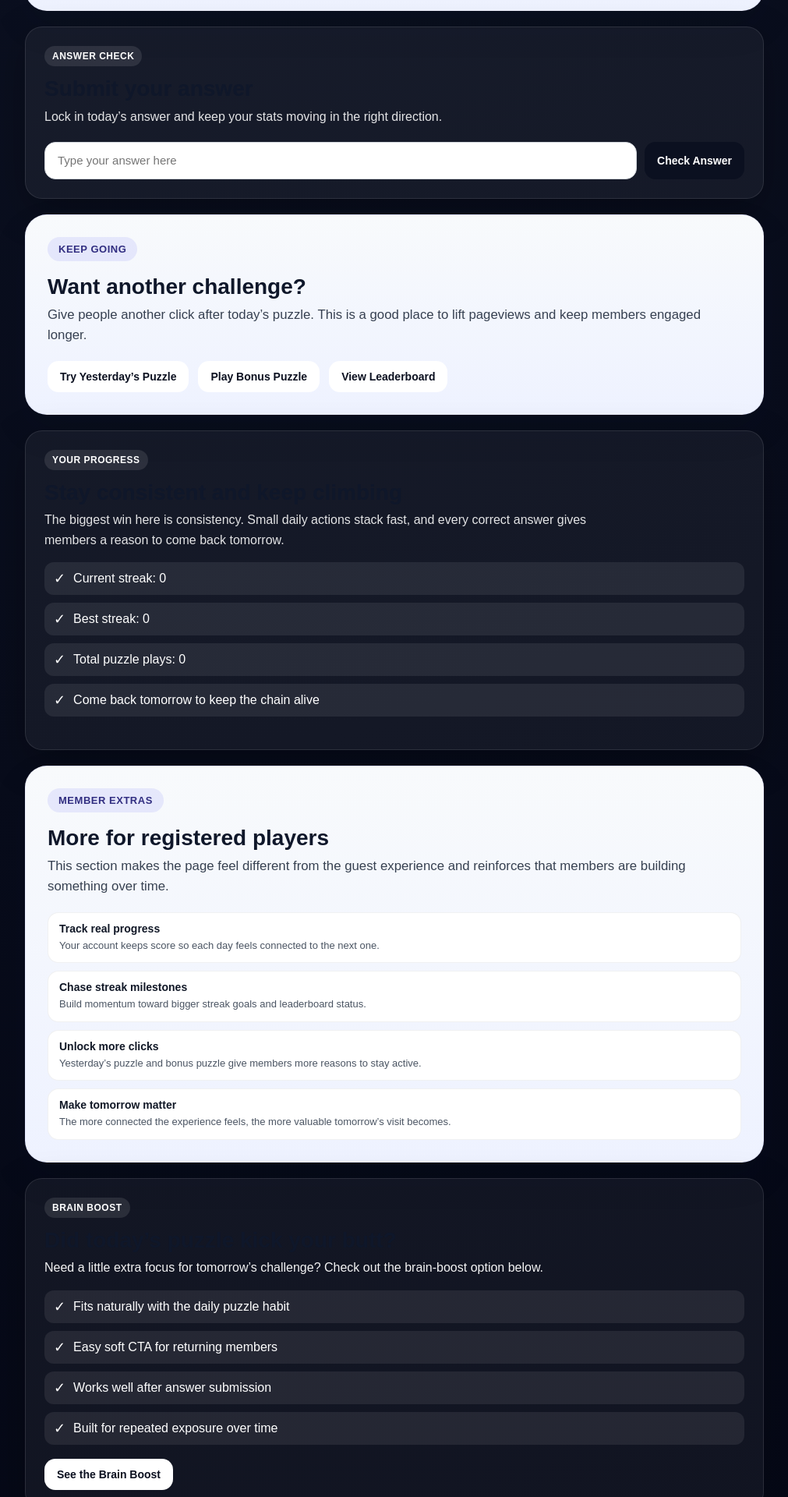
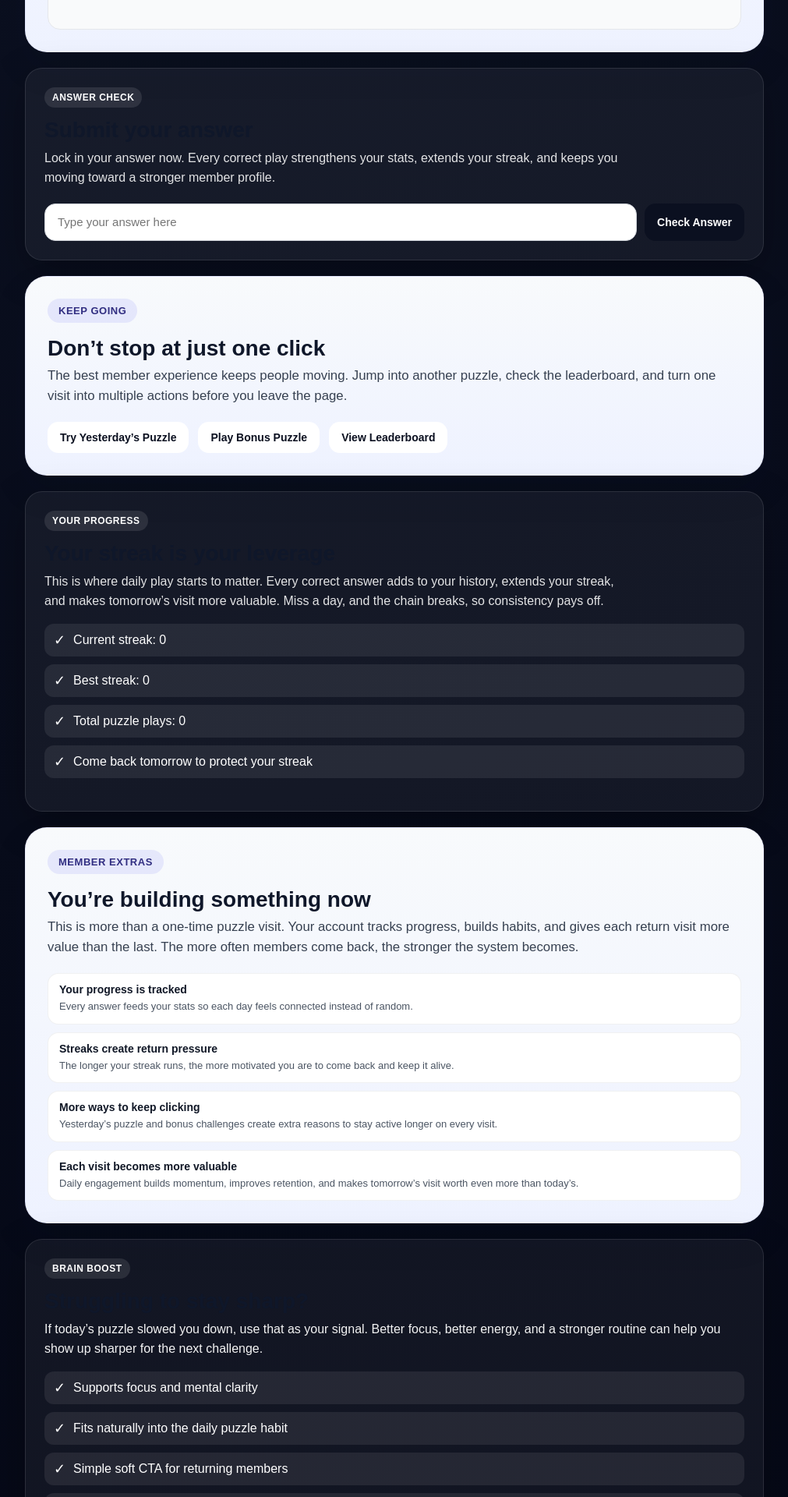
Before and after one commit to ryanc192/secretscanclub.com, a Next.js app: page /scan/member in a window 1280 px wide. Shown: the part 1520-3440 px from the top of the page at 78% size, without its empty margins (134-1145 px from the left). Built offline with nearby package versions, Linux system fonts and the light colour scheme; no server answers.

Commit message:
Update page.tsx

```diff
--- a/app/scan/member/page.tsx
+++ b/app/scan/member/page.tsx
@@ -110,7 +110,8 @@ export default function MemberScanPage() {
 
           <p className="hero-text">
             You’re in. Show up today, solve the puzzle, and keep stacking
-            progress. Every completed day builds momentum.
+            progress. Every completed day builds momentum, strengthens the habit,
+            and gives you another reason to come back tomorrow.
           </p>
 
           <div className="meta-row">
@@ -132,7 +133,8 @@ export default function MemberScanPage() {
           <h2 className="section-title">{drop.title}</h2>
 
           <p className="section-text-light">
-            You know the drill. Solve today’s puzzle and protect your streak.
+            Today’s challenge is live. Solve it, protect your streak, and keep
+            your momentum going before tomorrow’s drop resets the pressure.
           </p>
 
           <div className="puzzle-box">
@@ -159,8 +161,9 @@ export default function MemberScanPage() {
           <h2 className="section-title">Submit your answer</h2>
 
           <p className="section-text-dark">
-            Lock in today’s answer and keep your stats moving in the right
-            direction.
+            Lock in your answer now. Every correct play strengthens your stats,
+            extends your streak, and keeps you moving toward a stronger member
+            profile.
           </p>
 
           <AnswerCheckForm
@@ -174,11 +177,12 @@ export default function MemberScanPage() {
         <section className="card-light" style={{ marginTop: 20 }}>
           <div className="pill-light">Keep Going</div>
 
-          <h2 className="section-title">Want another challenge?</h2>
+          <h2 className="section-title">Don’t stop at just one click</h2>
 
           <p className="section-text-light">
-            Give people another click after today’s puzzle. This is a good place
-            to lift pageviews and keep members engaged longer.
+            The best member experience keeps people moving. Jump into another
+            puzzle, check the leaderboard, and turn one visit into multiple
+            actions before you leave the page.
           </p>
 
           <div
@@ -206,12 +210,12 @@ export default function MemberScanPage() {
         <section className="card" style={{ marginTop: 20 }}>
           <div className="pill">Your Progress</div>
 
-          <h2 className="section-title">Stay consistent and keep climbing</h2>
+          <h2 className="section-title">Your streak is your leverage</h2>
 
           <p className="section-text-dark">
-            The biggest win here is consistency. Small daily actions stack fast,
-            and every correct answer gives members a reason to come back
-            tomorrow.
+            This is where daily play starts to matter. Every correct answer adds
+            to your history, extends your streak, and makes tomorrow’s visit more
+            valuable. Miss a day, and the chain breaks, so consistency pays off.
           </p>
 
           <div className="benefit-list">
@@ -219,7 +223,7 @@ export default function MemberScanPage() {
               `Current streak: ${stats.currentStreak}`,
               `Best streak: ${stats.longestStreak}`,
               `Total puzzle plays: ${stats.attempts}`,
-              "Come back tomorrow to keep the chain alive",
+              "Come back tomorrow to protect your streak",
             ].map((item) => (
               <div key={item} className="benefit-item">
                 <span style={{ fontSize: 18 }}>✓</span>
@@ -232,42 +236,45 @@ export default function MemberScanPage() {
         <section className="card-light" style={{ marginTop: 20 }}>
           <div className="pill-light">Member Extras</div>
 
-          <h2 className="section-title">More for registered players</h2>
+          <h2 className="section-title">You’re building something now</h2>
 
           <p className="section-text-light">
-            This section makes the page feel different from the guest experience
-            and reinforces that members are building something over time.
+            This is more than a one-time puzzle visit. Your account tracks
+            progress, builds habits, and gives each return visit more value than
+            the last. The more often members come back, the stronger the system
+            becomes.
           </p>
 
           <div className="capture-points" style={{ marginTop: 20 }}>
             <div className="capture-point">
-              <div className="capture-point-title">Track real progress</div>
+              <div className="capture-point-title">Your progress is tracked</div>
               <div className="capture-point-text">
-                Your account keeps score so each day feels connected to the next
-                one.
+                Every answer feeds your stats so each day feels connected instead
+                of random.
               </div>
             </div>
 
             <div className="capture-point">
-              <div className="capture-point-title">Chase streak milestones</div>
+              <div className="capture-point-title">Streaks create return pressure</div>
               <div className="capture-point-text">
-                Build momentum toward bigger streak goals and leaderboard status.
+                The longer your streak runs, the more motivated you are to come
+                back and keep it alive.
               </div>
             </div>
 
             <div className="capture-point">
-              <div className="capture-point-title">Unlock more clicks</div>
+              <div className="capture-point-title">More ways to keep clicking</div>
               <div className="capture-point-text">
-                Yesterday’s puzzle and bonus puzzle give members more reasons to
-                stay active.
+                Yesterday’s puzzle and bonus challenges create extra reasons to
+                stay active longer on every visit.
               </div>
             </div>
 
             <div className="capture-point">
-              <div className="capture-point-title">Make tomorrow matter</div>
+              <div className="capture-point-title">Each visit becomes more valuable</div>
               <div className="capture-point-text">
-                The more connected the experience feels, the more valuable
-                tomorrow’s visit becomes.
+                Daily engagement builds momentum, improves retention, and makes
+                tomorrow’s visit worth even more than today’s.
               </div>
             </div>
           </div>
@@ -276,22 +283,23 @@ export default function MemberScanPage() {
         <section className="card" style={{ marginTop: 20 }}>
           <div className="pill">Brain Boost</div>
 
-          <h2 className="section-title">Did today’s puzzle kick your butt?</h2>
+          <h2 className="section-title">Struggling to stay sharp?</h2>
 
           <p
             className="section-text-dark"
             style={{ maxWidth: "none", opacity: 0.95 }}
           >
-            Need a little extra focus for tomorrow’s challenge? Check out the
-            brain-boost option below.
+            If today’s puzzle slowed you down, use that as your signal. Better
+            focus, better energy, and a stronger routine can help you show up
+            sharper for the next challenge.
           </p>
 
           <div className="benefit-list">
             {[
-              "Fits naturally with the daily puzzle habit",
-              "Easy soft CTA for returning members",
-              "Works well after answer submission",
-              "Built for repeated exposure over time",
+              "Supports focus and mental clarity",
+              "Fits naturally into the daily puzzle habit",
+              "Simple soft CTA for returning members",
+              "Placed at the right moment for repeat exposure",
             ].map((item) => (
               <div key={item} className="benefit-item">
                 <span style={{ fontSize: 18 }}>✓</span>
@@ -306,7 +314,7 @@ export default function MemberScanPage() {
             rel="noreferrer"
             className="btn-primary"
           >
-            See the Brain Boost
+            Upgrade Your Focus
           </a>
         </section>
       </div>
```
